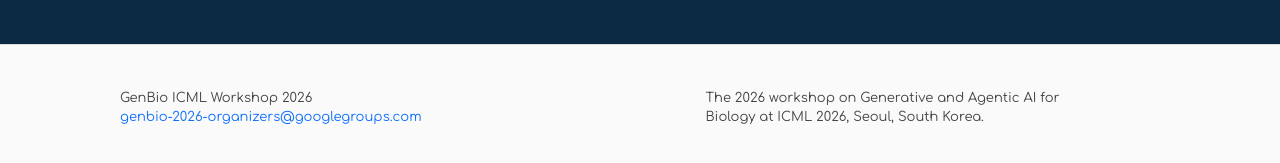
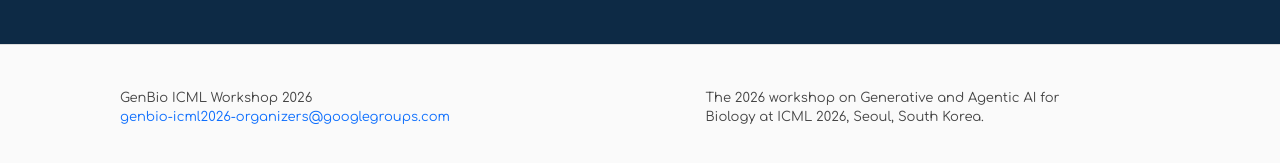
Before and after one commit to genbio-workshop/2026, a Jekyll site: the page built from about.md, in a window 1280 px wide. Shown: the part 713-876 px from the top of the page. Built offline with Jekyll 4.4.1, drawn with Linux system fonts in a browser that asks for light colours; nearby versions of some CDN libraries.

Commit message:
update contact email to genbio-icml2026-organizers@googlegroups.com
Co-Authored-By: Claude Opus 4.6 (1M context) <noreply@anthropic.com>

```diff
--- a/_config.yml
+++ b/_config.yml
@@ -1,7 +1,7 @@
 title: GenBio ICML Workshop 2026
 author:
   name: GenBio ICML Workshop 2026
-  email: genbio-2026-organizers@googlegroups.com
+  email: genbio-icml2026-organizers@googlegroups.com
 description: > # this means to ignore newlines until "show_excerpts:"
   The 2026 workshop on Generative and Agentic AI for Biology
   at ICML 2026, Seoul, South Korea.
```
